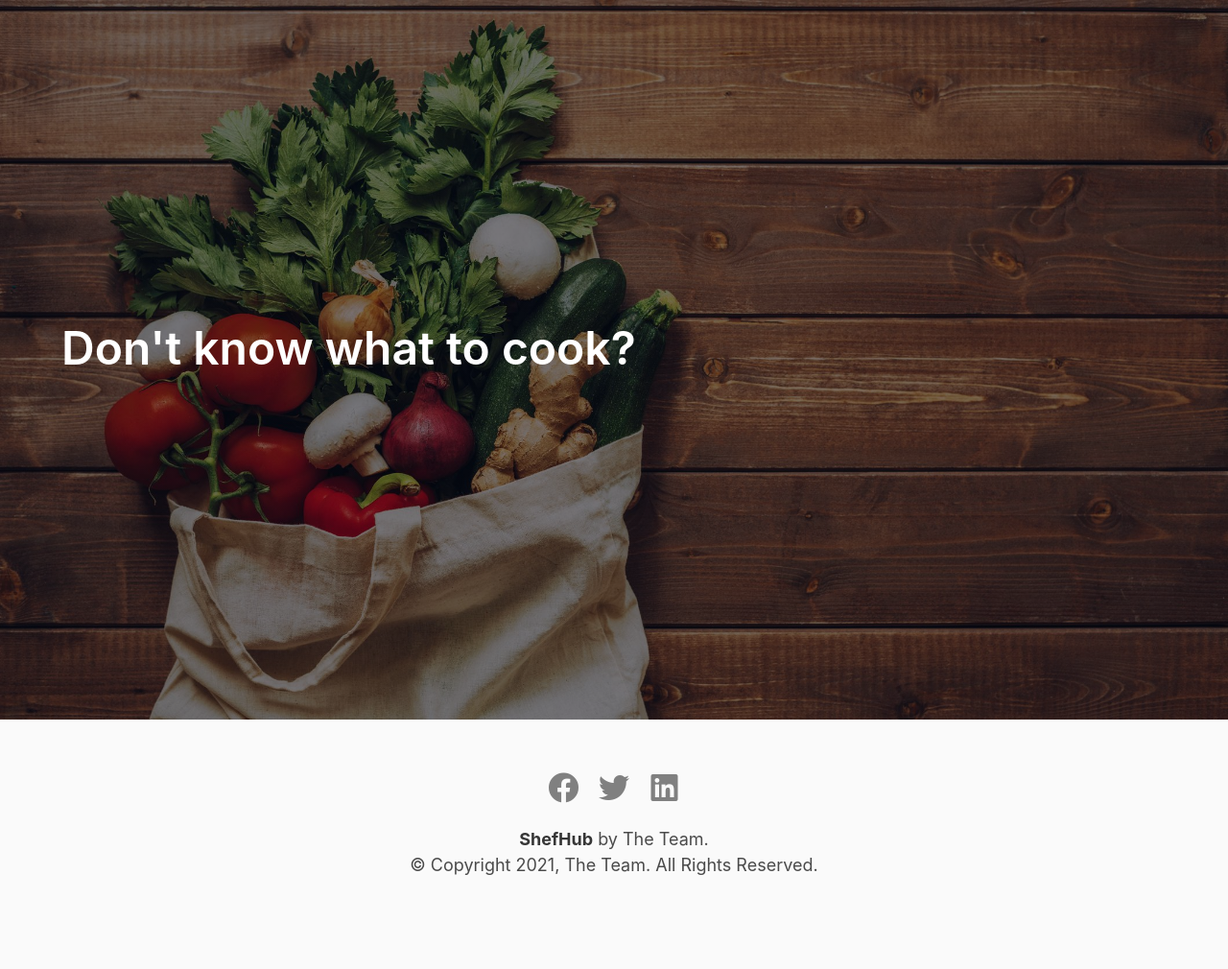
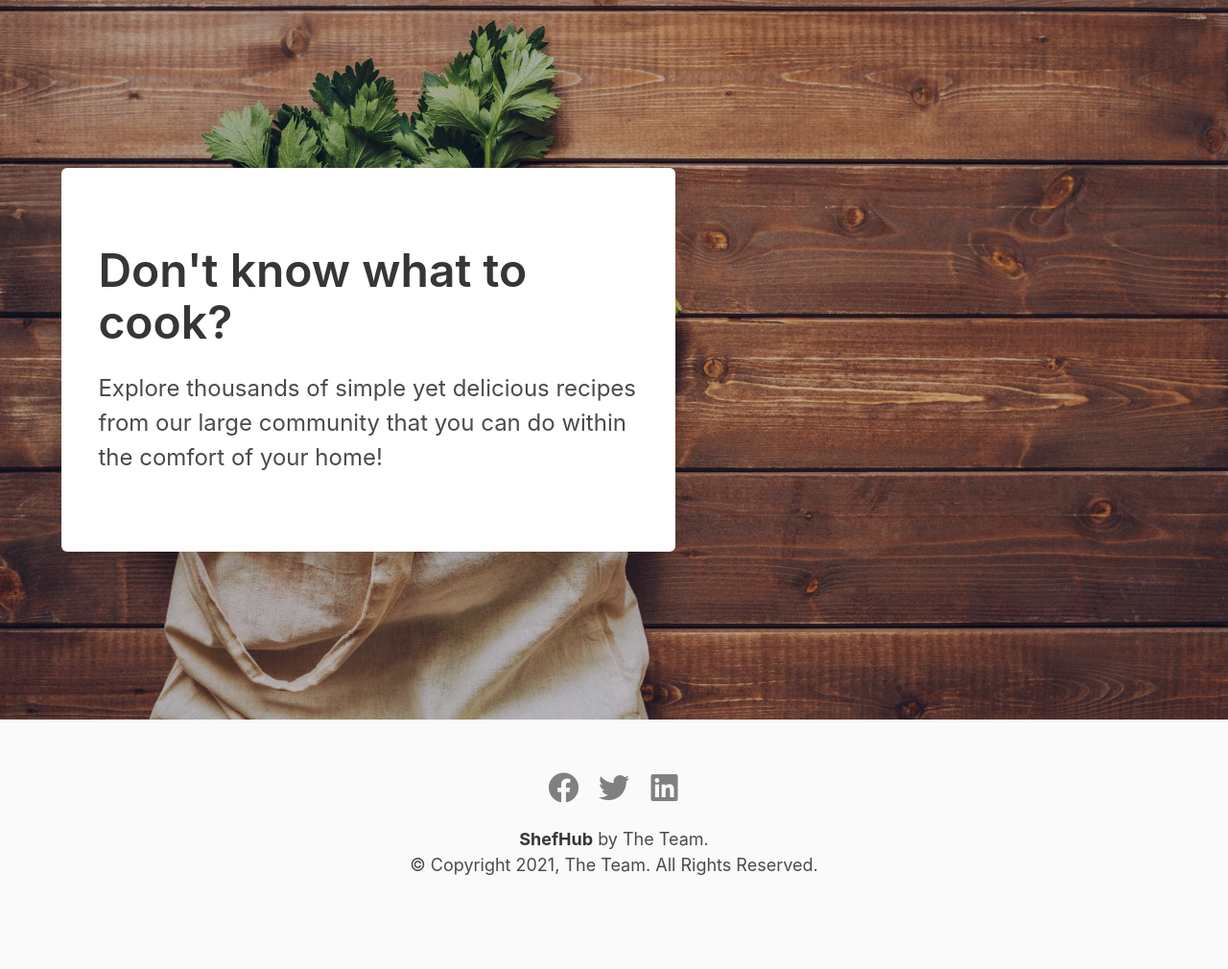
Before and after one commit to GabPua/CCAPDEV_Project, a PHP site: page / in a window 1280 px wide. Shown: the part 80-1090 px from the top of the page at 96% size. Run offline with PHP 8.4, Linux system fonts and the light colour scheme.

Commit message:
update(index): updated design

```diff
--- a/frontend/custom.css
+++ b/frontend/custom.css
@@ -33,9 +37,15 @@
 
 #homebg {
     background-position: center;
-    background-image: linear-gradient( rgba(0, 0, 0, 0.5), rgba(0, 0, 0, 0.5) ), url('./resources/Vegetables.jpg');
+    background-image:  linear-gradient( rgba(0, 0, 0, 0.2), rgba(0, 0, 0, 0.2) ),  url('./resources/Vegetables.jpg');
     background-repeat: no-repeat;
+}
 
+#homebg .box {
+    width: 50vw;
+    margin-left: 5vw;
+    max-width: 50vw;
+    padding: 10vh 3vw;
 }
 
 header .navbar {
--- a/frontend/index.html
+++ b/frontend/index.html
@@ -50,11 +50,11 @@
             </nav>
         </header>
 
-        <main>
-            <div class='is-fullhd fill page-height parallax' id='homebg'>
-                <div class='container content is-large'>
-                    <h1 class='title white'>Don't know what to cook?</h1>
-                </div>
+        <main class='is-fullhd fill page-height parallax' id='homebg'>
+            <div class='container content is-large box'>
+                <h1 class='title'>Don't know what to cook?</h1>
+                <p class=''>Explore thousands of simple yet delicious recipes from our large community
+                    that you can do within the comfort of your home!</p>
             </div>
         </main>
 
```
Also changed, not shown: other parts of frontend/custom.css (+4 -0 lines).
